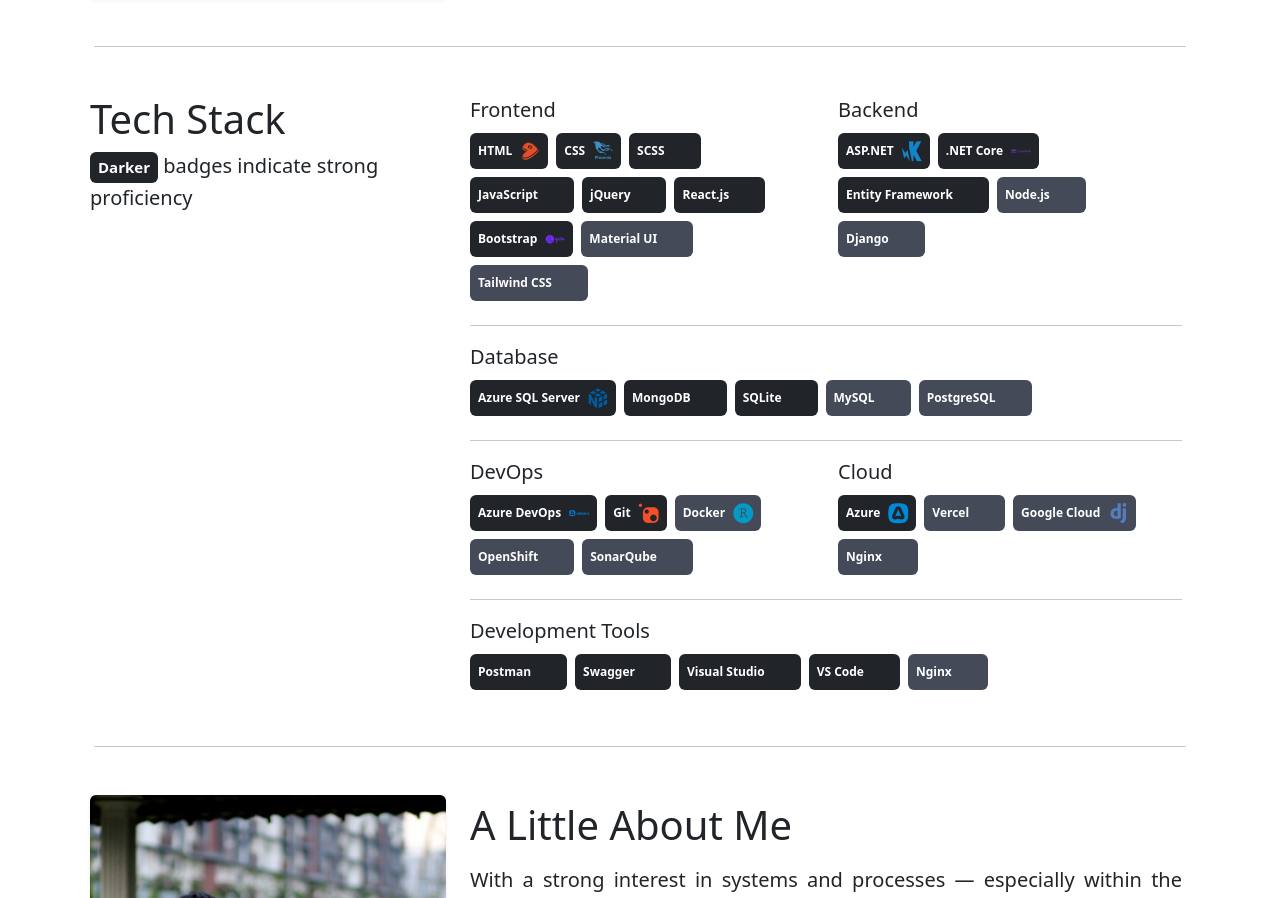
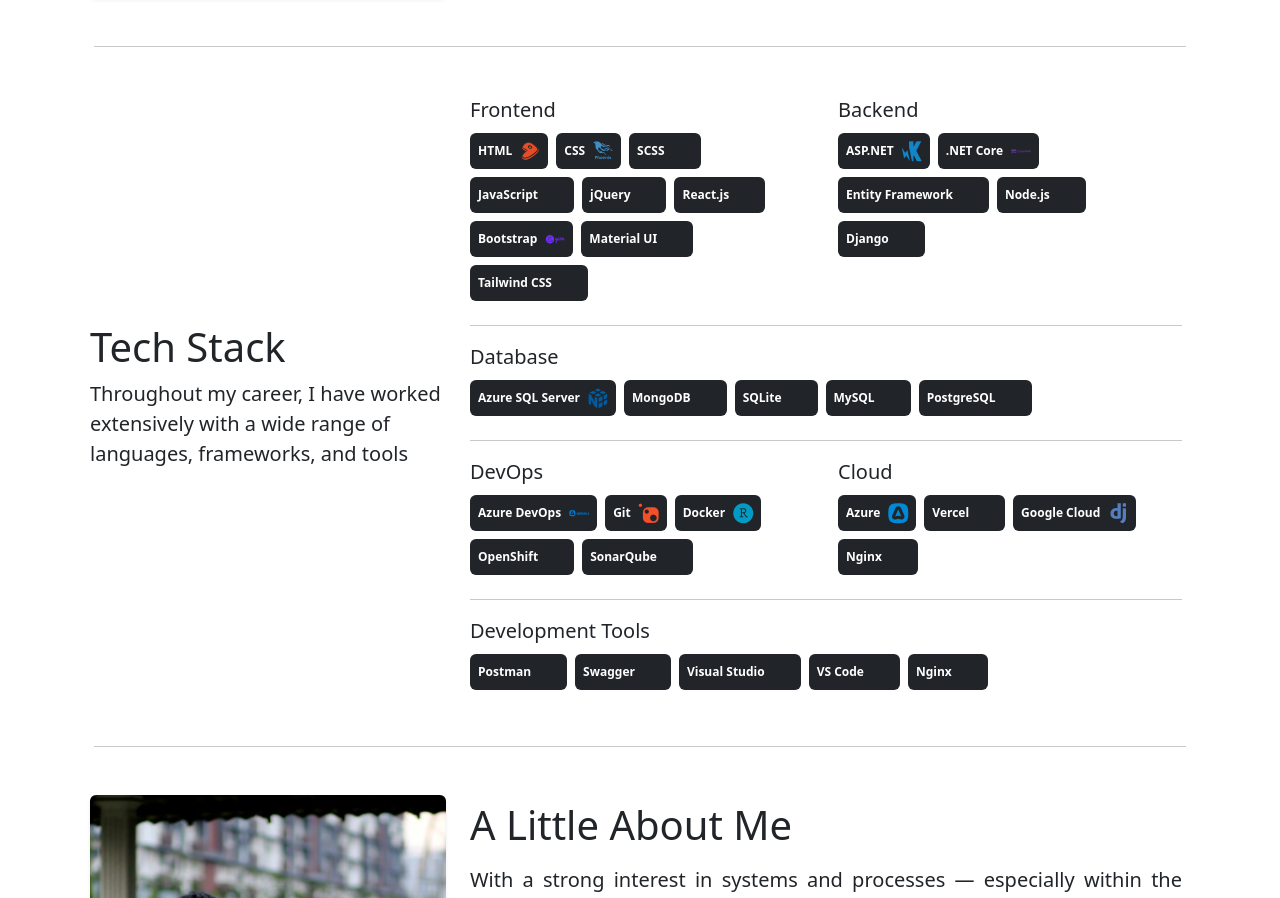
Before and after one commit to bthk2151/portfolio-website, a React (Vite) app: page / in a window 1280 px wide. Shown: the part 557-1455 px from the top of the page. Built offline with nearby package versions, Linux system fonts and the light colour scheme.

Commit message:
Remove type of skill badge (no main or non-main)

```diff
--- a/src/pages/About.jsx
+++ b/src/pages/About.jsx
@@ -27,73 +27,73 @@
       <Divider />
 
       {/* Tech Stack */}
-      <div className="row align-items-start">
+      <div className="row align-items-center">
         <div className="col-12 col-md-4 px-2 mb-3 mb-md-0 text-center text-md-start">
           <h1 className="display-6">Tech Stack</h1>
           <p className="lead mb-2 mb-md-0">
-            <span className="badge bg-dark p-2">Darker</span> badges indicate strong proficiency
+            Throughout my career, I have worked extensively with a wide range of languages, frameworks, and tools
           </p>
         </div>
         <div className="col-12 col-md-8 px-3">
           <div className="row">
             <div className="col-12 col-sm-6">
               <p className="lead mb-2">Frontend</p>
-              <SkillBadge text="HTML" iconClass="devicon-html5-plain" isMain="1" />
-              <SkillBadge text="CSS" iconClass="devicon-css3-plain" isMain="1" />
-              <SkillBadge text="SCSS" iconClass="devicon-sass-plain" isMain="1" />
-              <SkillBadge text="JavaScript" iconClass="devicon-javascript-plain" isMain="1" />
-              <SkillBadge text="jQuery" iconClass="devicon-jquery-plain" isMain="1" />
-              <SkillBadge text="React.js" iconClass="devicon-react-plain" isMain="1" />
-              <SkillBadge text="Bootstrap" iconClass="devicon-bootstrap-plain" isMain="1" />
-              <SkillBadge text="Material UI" iconClass="devicon-materialui-plain" isMain="0" />
-              <SkillBadge text="Tailwind CSS" iconClass="devicon-tailwindcss-plain" isMain="0" />
+              <SkillBadge text="HTML" iconClass="devicon-html5-plain" />
+              <SkillBadge text="CSS" iconClass="devicon-css3-plain" />
+              <SkillBadge text="SCSS" iconClass="devicon-sass-plain" />
+              <SkillBadge text="JavaScript" iconClass="devicon-javascript-plain" />
+              <SkillBadge text="jQuery" iconClass="devicon-jquery-plain" />
+              <SkillBadge text="React.js" iconClass="devicon-react-plain" />
+              <SkillBadge text="Bootstrap" iconClass="devicon-bootstrap-plain" />
+              <SkillBadge text="Material UI" iconClass="devicon-materialui-plain" />
+              <SkillBadge text="Tailwind CSS" iconClass="devicon-tailwindcss-plain" />
             </div>
             <div className="col-12 col-sm-6">
               <p className="lead mb-2">Backend</p>
-              <SkillBadge text="ASP.NET" iconClass="devicon-dot-net-plain" isMain="1" />
-              <SkillBadge text=".NET Core" iconClass="devicon-dotnetcore-plain" isMain="1" />
-              <SkillBadge text="Entity Framework" iconClass="devicon-entityframeworkcore-plain" isMain="1" />
-              <SkillBadge text="Node.js" iconClass="devicon-nodejs-plain" isMain="0" />
-              <SkillBadge text="Django" iconClass="devicon-python-plain" isMain="0" />
+              <SkillBadge text="ASP.NET" iconClass="devicon-dot-net-plain" />
+              <SkillBadge text=".NET Core" iconClass="devicon-dotnetcore-plain" />
+              <SkillBadge text="Entity Framework" iconClass="devicon-entityframeworkcore-plain" />
+              <SkillBadge text="Node.js" iconClass="devicon-nodejs-plain" />
+              <SkillBadge text="Django" iconClass="devicon-python-plain" />
             </div>
           </div>
 
           <Divider spacing={3} />
 
           <p className="lead mb-2">Database</p>
-          <SkillBadge text="Azure SQL Server" iconClass="devicon-azuresqldatabase-plain" isMain="1" />
-          <SkillBadge text="MongoDB" iconClass="devicon-mongodb-plain" isMain="1" />
-          <SkillBadge text="SQLite" iconClass="devicon-sqlite-plain" isMain="1" />
-          <SkillBadge text="MySQL" iconClass="devicon-mysql-plain" isMain="0" />
-          <SkillBadge text="PostgreSQL" iconClass="devicon-postgresql-plain" isMain="0" />
+          <SkillBadge text="Azure SQL Server" iconClass="devicon-azuresqldatabase-plain" />
+          <SkillBadge text="MongoDB" iconClass="devicon-mongodb-plain" />
+          <SkillBadge text="SQLite" iconClass="devicon-sqlite-plain" />
+          <SkillBadge text="MySQL" iconClass="devicon-mysql-plain" />
+          <SkillBadge text="PostgreSQL" iconClass="devicon-postgresql-plain" />
 
           <Divider spacing={3} />
 
           <div className="row">
             <div className="col-12 col-sm-6">
               <p className="lead mb-2">DevOps</p>
-              <SkillBadge text="Azure DevOps" iconClass="devicon-azuredevops-plain" isMain="1" />
-              <SkillBadge text="Git" iconClass="devicon-git-plain" isMain="1" />
-              <SkillBadge text="Docker" iconClass="devicon-docker-plain" isMain="0" />
-              <SkillBadge text="OpenShift" iconClass="devicon-redhat-plain" isMain="0" />
-              <SkillBadge text="SonarQube" iconClass="devicon-sonarqube-plain" isMain="0" />
+              <SkillBadge text="Azure DevOps" iconClass="devicon-azuredevops-plain" />
+              <SkillBadge text="Git" iconClass="devicon-git-plain" />
+              <SkillBadge text="Docker" iconClass="devicon-docker-plain" />
+              <SkillBadge text="OpenShift" iconClass="devicon-redhat-plain" />
+              <SkillBadge text="SonarQube" iconClass="devicon-sonarqube-plain" />
             </div>
             <div className="col-12 col-sm-6">
               <p className="lead mb-2">Cloud</p>
-              <SkillBadge text="Azure" iconClass="devicon-azure-plain" isMain="1" />
-              <SkillBadge text="Vercel" iconClass="devicon-vercel-plain" isMain="0" />
-              <SkillBadge text="Google Cloud" iconClass="devicon-googlecloud-plain" isMain="0" />
-              <SkillBadge text="Nginx" iconClass="devicon-nginx-plain" isMain="0" />
+              <SkillBadge text="Azure" iconClass="devicon-azure-plain" />
+              <SkillBadge text="Vercel" iconClass="devicon-vercel-plain" />
+              <SkillBadge text="Google Cloud" iconClass="devicon-googlecloud-plain" />
+              <SkillBadge text="Nginx" iconClass="devicon-nginx-plain" />
             </div>
           </div>
           <Divider spacing={3} />
 
           <p className="lead mb-2">Development Tools</p>
-          <SkillBadge text="Postman" iconClass="devicon-postman-plain" isMain="1" />
-          <SkillBadge text="Swagger" iconClass="devicon-swagger-plain" isMain="1" />
-          <SkillBadge text="Visual Studio" iconClass="devicon-visualstudio-plain" isMain="1" />
-          <SkillBadge text="VS Code" iconClass="devicon-vscode-plain" isMain="1" />
-          <SkillBadge text="Nginx" iconClass="devicon-nginx-plain" isMain="0" />
+          <SkillBadge text="Postman" iconClass="devicon-postman-plain" />
+          <SkillBadge text="Swagger" iconClass="devicon-swagger-plain" />
+          <SkillBadge text="Visual Studio" iconClass="devicon-visualstudio-plain" />
+          <SkillBadge text="VS Code" iconClass="devicon-vscode-plain" />
+          <SkillBadge text="Nginx" iconClass="devicon-nginx-plain" />
         </div>
       </div>
 
```
